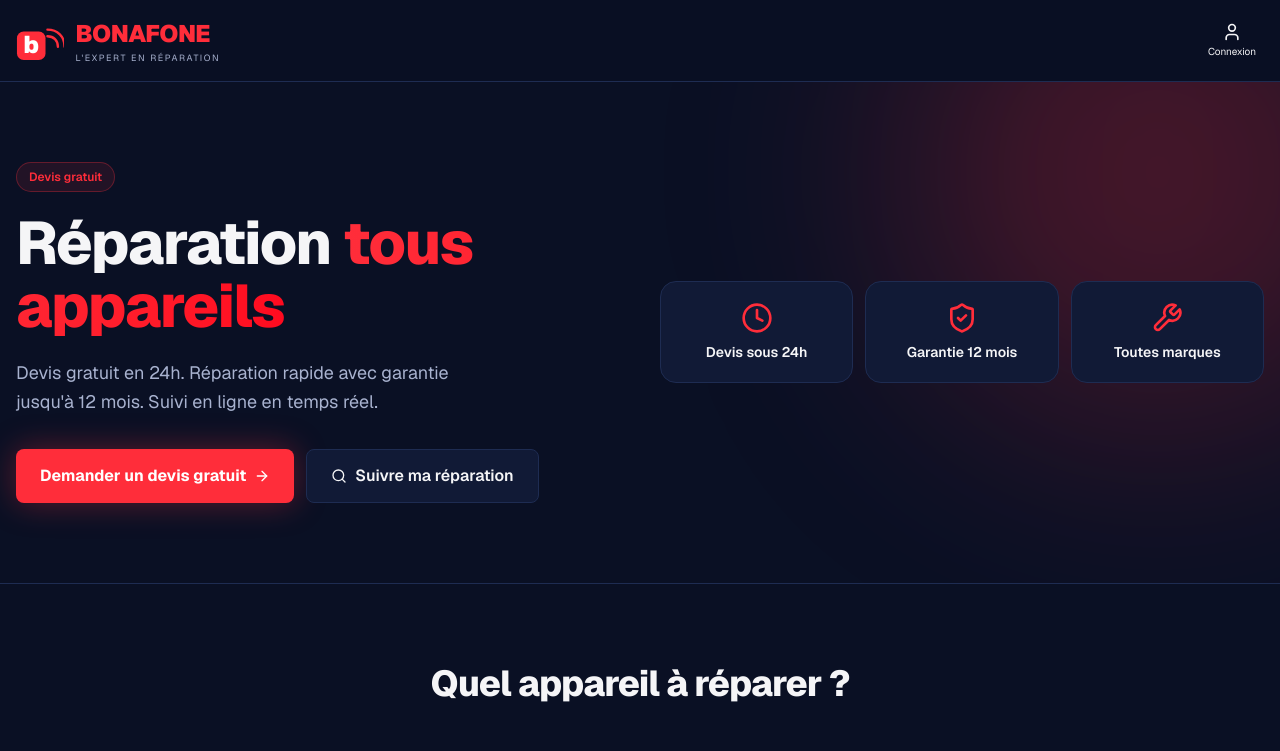
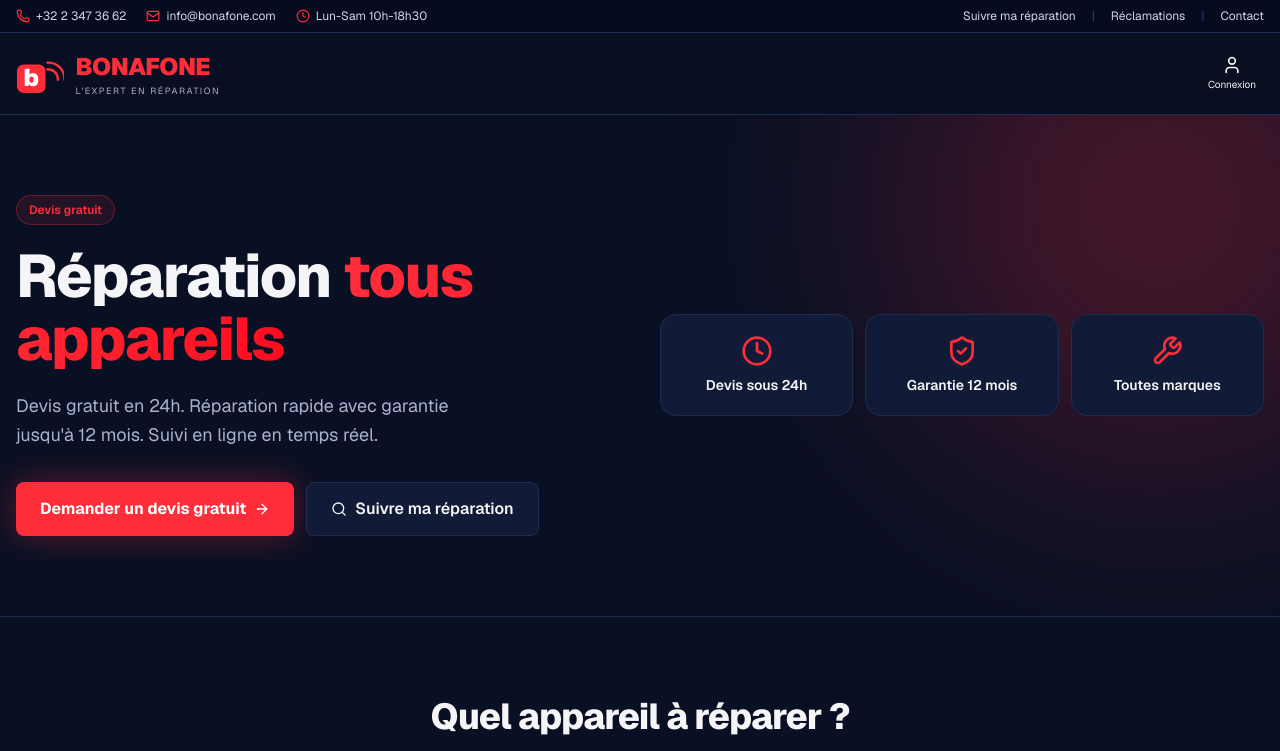
Before and after one commit to tradavi/bonafone, a Next.js app: page / in a window 1280 px wide. Shown: the top 751 px of the page. Built offline with nearby package versions, Linux system fonts and the light colour scheme; no server answers; the database is empty.

Commit message:
Réafficher la TopBar sur la home (téléphone, email, horaires + liens suivi/réclamation/contact)

```diff
--- a/src/app/layout.tsx
+++ b/src/app/layout.tsx
@@ -87,9 +87,7 @@ export default function RootLayout({
       </head>
       <body className="min-h-full flex flex-col bg-background text-foreground print:bg-white print:text-black">
         <div className="print:hidden">
-          <HideOnHome>
-            <TopBar />
-          </HideOnHome>
+          <TopBar />
           <Header />
         </div>
         <main className="flex-1">{children}</main>
```
